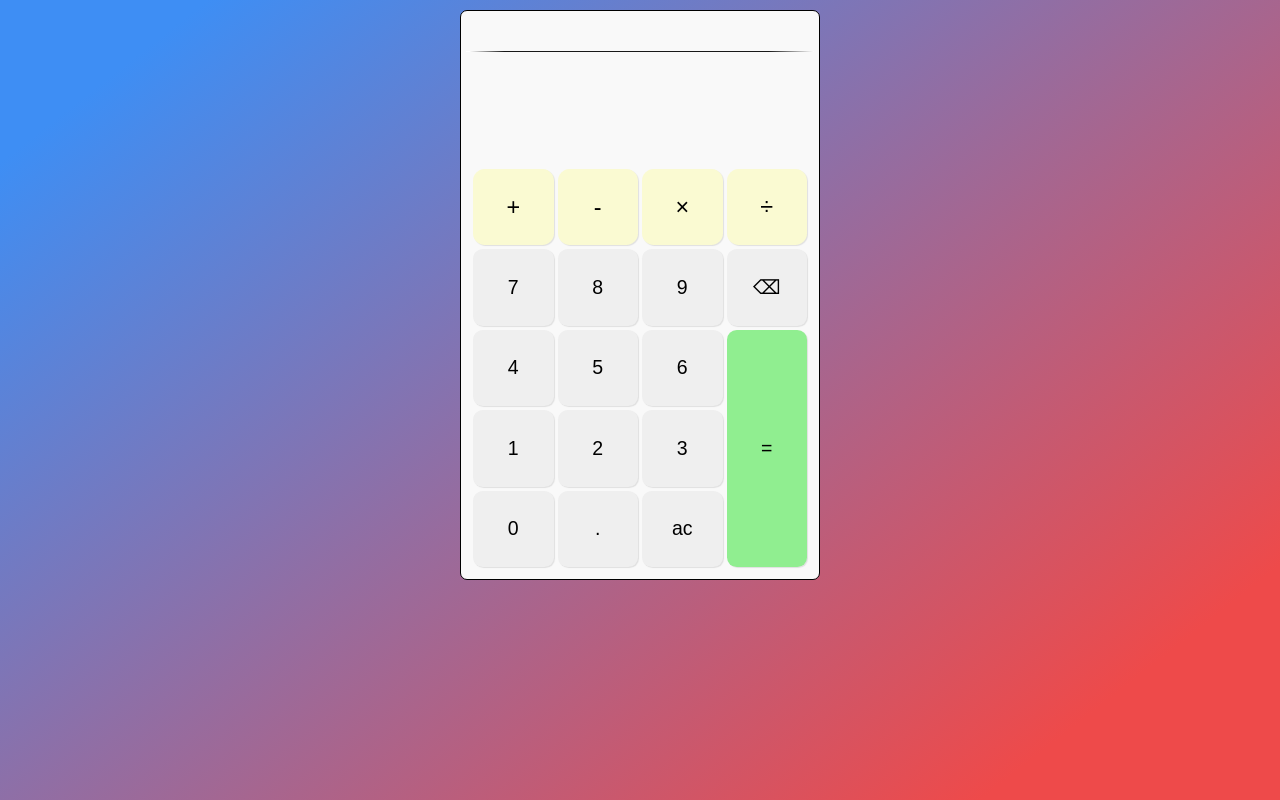
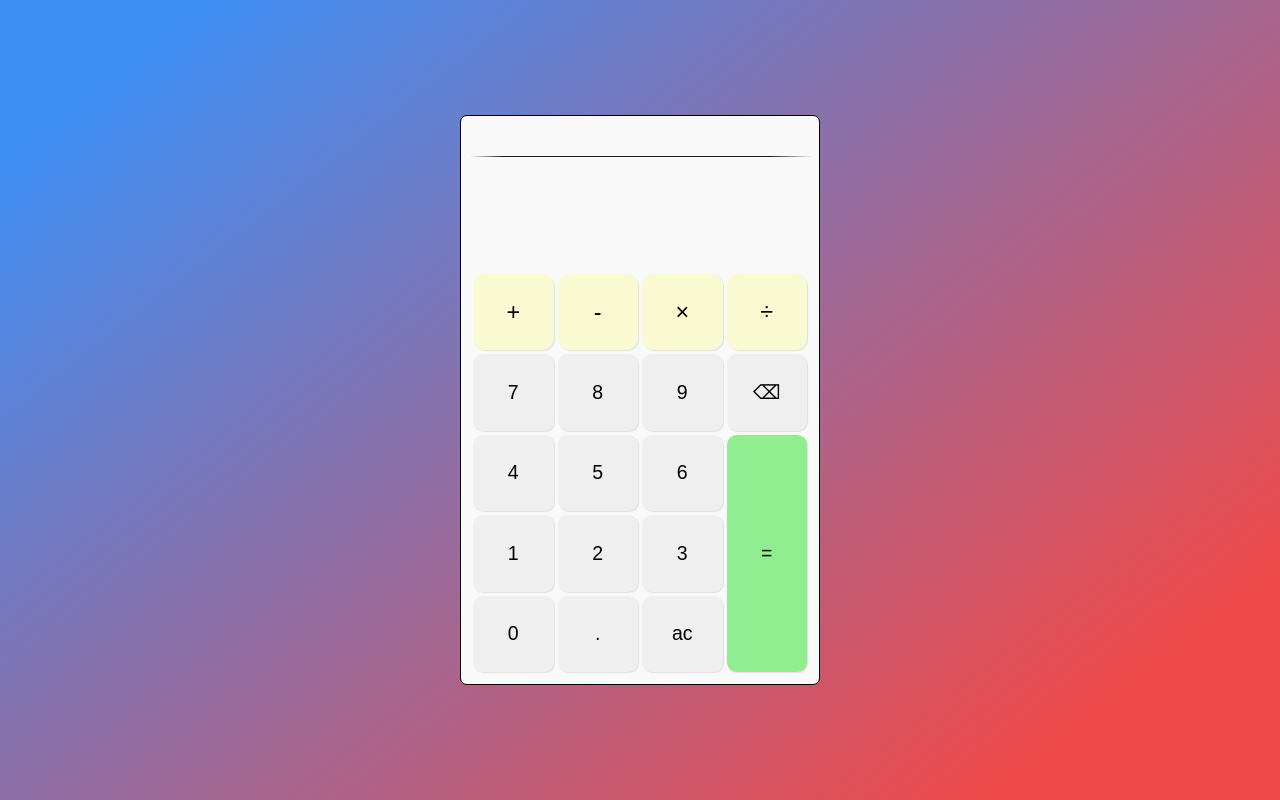
Before and after one commit to Claudi0-V/calculator, a plain HTML site: page index.html in a window 1280 px wide. Drawn offline with Linux system fonts and the light colour scheme.

Commit message:
fixed the centralization of the calculator

```diff
--- a/index.html
+++ b/index.html
@@ -1,5 +1,6 @@
 <!DOCTYPE html>
 <html lang="en">
+
 <head>
     <meta charset="UTF-8">
     <meta name="viewport" content="width=device-width, initial-scale=1.0">
@@ -7,12 +8,14 @@
     <link rel="stylesheet" href="style.css">
     <script src="script.js" defer></script>
 </head>
+
 <body>
+    <main>
         <div id="main">
             <div class="display-container">
                 <div class="left-text-wrap" id="top-display"></div>
                 <div class="left-text-wrap" id="bottom-display"></div>
-		</div><!--display container-->
+            </div>
             <div class="buttons-container">
                 <button class="func-btn buttons" data-key='+'>+</button>
                 <button class="func-btn buttons" data-key='-'>-</button>
@@ -33,6 +36,8 @@
                 <button class="num-buttons buttons" data-key='.'>.</button>
                 <button class='buttons' data-key='Escape'>ac</button>
             </div><!-- buttons div-->
-	</div> <!-- main div-->
+        </div>
+    </main>
 </body>
+
 </html>
--- a/style.css
+++ b/style.css
@@ -13,12 +13,20 @@ body {
   font: 400 13px Arial;
 }
 
+main {
+  width: 100vw;
+  height: 100vh;
+  display: flex;
+  justify-content: center;
+  align-items: center;
+}
+
 #main {
   display: flex;
   flex-direction: column;
+  align-items: center;
   width: min(90%, 360px);
   height: min(98vh, 570px);
-  margin: 10px auto;
   background-color: var(--main-bg);
   border-radius: 7px;
   overflow: hidden;
```
Lines whose indentation alone changed are shown as unchanged.
